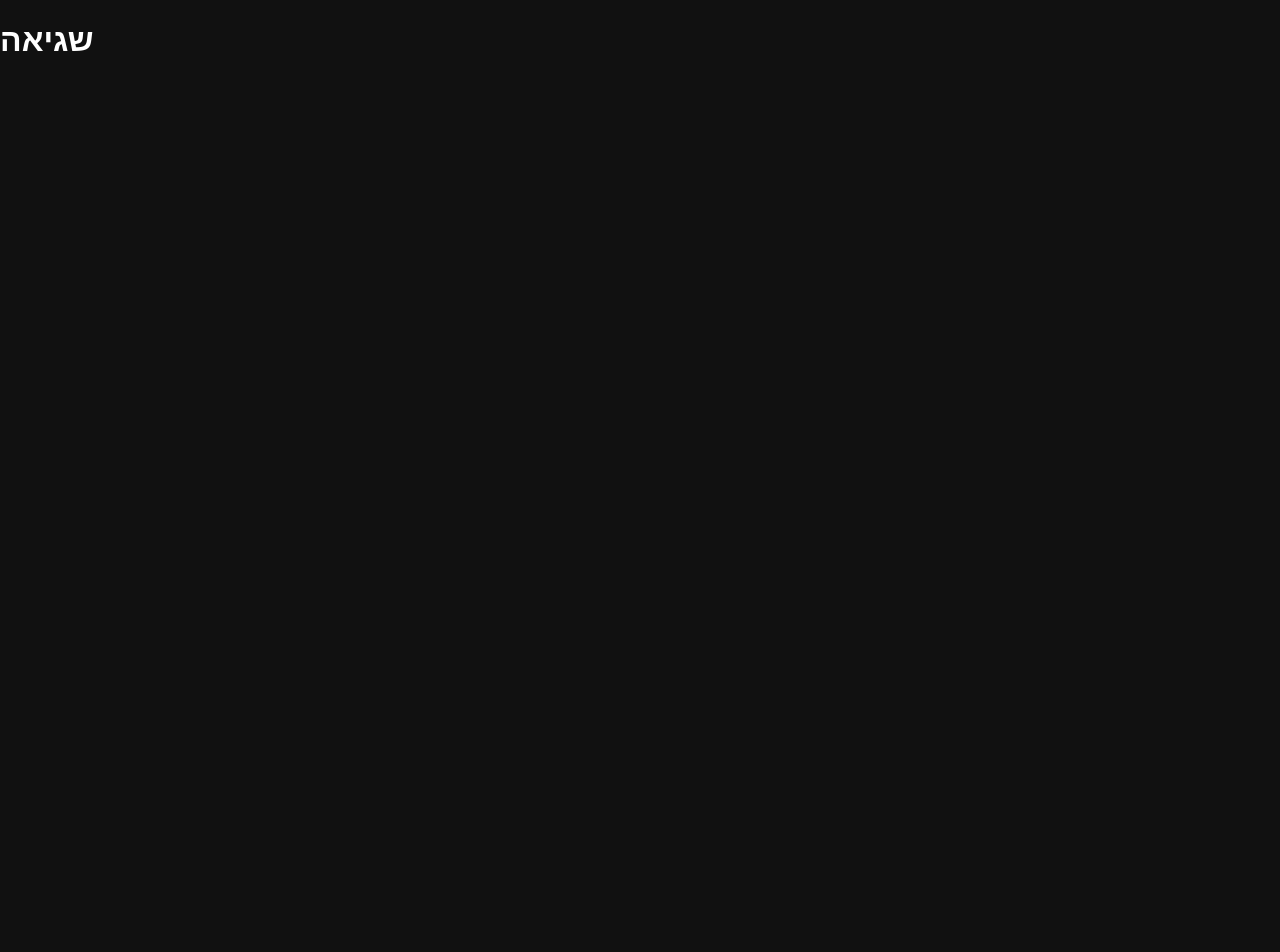
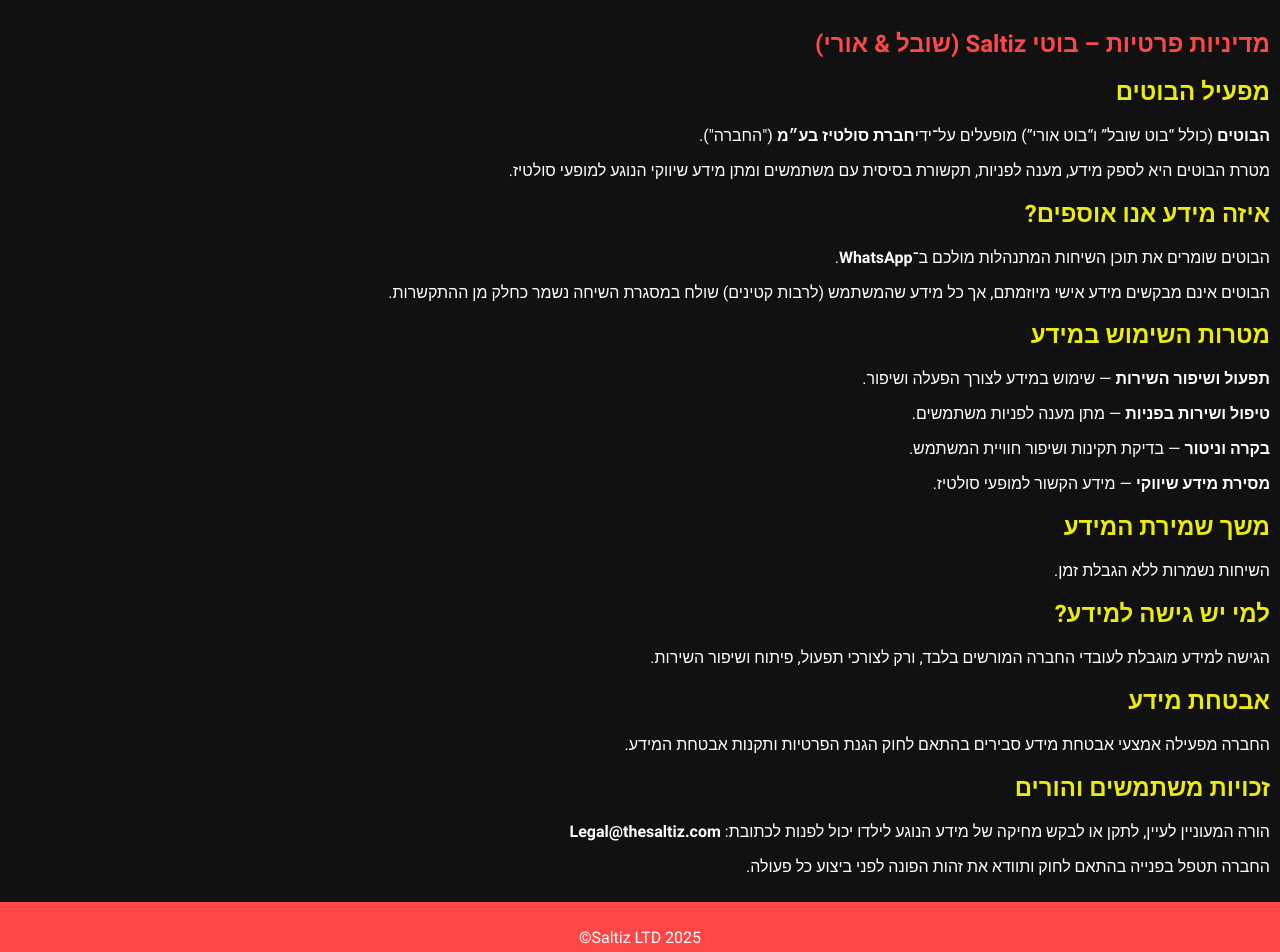
Before and after one commit to homericentertainment/general, a React (Vite) app: page /bots in a window 1280 px wide. Before the commit this address had no page. Shown: the top 952 px of the page. Before the commit the page ends 800 px from the top, so only its background shows below. Built offline with nearby package versions, Linux system fonts and the light colour scheme; a web font is replaced by a local one.

Commit message:
bots general

```diff
--- a/src/App.jsx
+++ b/src/App.jsx
@@ -5,6 +5,7 @@
 import Home from './pages/home.jsx'
 import TreasureHunt from './pages/treasure-hunt.jsx'
 import SalstarsBot from './pages/salstars-bot.jsx'
+import Bots from './pages/bots.jsx'
 
 // components
 import { Footer } from './components/footer.jsx'
@@ -24,6 +25,7 @@
       children: [
         { path: 'treasure-hunt', element: <TreasureHunt /> },
         { path: 'salstars-bot', element: <SalstarsBot /> },
+        { path: 'bots', element: <Bots /> },
         { path: '/', element: <Home /> },
       ],
     },
--- a/src/components/footer.jsx
+++ b/src/components/footer.jsx
@@ -1,5 +1,5 @@
 export function Footer() {
     return <div className="footer">
-        <p>Footer</p>
+        <p>©Saltiz LTD 2025</p>
     </div>
 }
--- /dev/null
+++ b/src/pages/bots.jsx
@@ -0,0 +1,58 @@
+import { useEffect } from 'react'
+
+export default function Bots() {
+    useEffect(() => {
+        document.title = 'סולטיז | בוט שובל ואורי מדיניות פרטיות '
+    }, [])
+
+    return <div className="policy">
+        <h1>מדיניות פרטיות – בוטי Saltiz (שובל & אורי)</h1>
+
+        <h2>מפעיל הבוטים</h2>
+        <p>
+            <strong>הבוטים</strong> (כולל “בוט שובל” ו“בוט אורי”) מופעלים על־ידי
+            <strong>חברת סולטיז בע״מ</strong> ("החברה").
+        </p>
+        <p>
+            מטרת הבוטים היא לספק מידע, מענה לפניות, תקשורת בסיסית עם משתמשים
+            ומתן מידע שיווקי הנוגע למופעי סולטיז.
+        </p>
+
+        <h2>איזה מידע אנו אוספים?</h2>
+        <p>הבוטים שומרים את תוכן השיחות המתנהלות מולכם ב־<strong>WhatsApp</strong>.</p>
+        <p>
+            הבוטים אינם מבקשים מידע אישי מיוזמתם, אך כל מידע שהמשתמש (לרבות קטינים)
+            שולח במסגרת השיחה נשמר כחלק מן ההתקשרות.
+        </p>
+
+        <h2>מטרות השימוש במידע</h2>
+        <p><strong>תפעול ושיפור השירות</strong> — שימוש במידע לצורך הפעלה ושיפור.</p>
+        <p><strong>טיפול ושירות בפניות</strong> — מתן מענה לפניות משתמשים.</p>
+        <p><strong>בקרה וניטור</strong> — בדיקת תקינות ושיפור חוויית המשתמש.</p>
+        <p><strong>מסירת מידע שיווקי</strong> — מידע הקשור למופעי סולטיז.</p>
+
+        <h2>משך שמירת המידע</h2>
+        <p>השיחות נשמרות ללא הגבלת זמן.</p>
+
+        <h2>למי יש גישה למידע?</h2>
+        <p>
+            הגישה למידע מוגבלת לעובדי החברה המורשים בלבד, ורק לצורכי תפעול,
+            פיתוח ושיפור השירות.
+        </p>
+
+        <h2>אבטחת מידע</h2>
+        <p>
+            החברה מפעילה אמצעי אבטחת מידע סבירים בהתאם לחוק הגנת הפרטיות
+            ותקנות אבטחת המידע.
+        </p>
+
+        <h2>זכויות משתמשים והורים</h2>
+        <p>
+            הורה המעוניין לעיין, לתקן או לבקש מחיקה של מידע הנוגע לילדו יכול לפנות
+            לכתובת: <strong>Legal@thesaltiz.com</strong>
+        </p>
+        <p>
+            החברה תטפל בפנייה בהתאם לחוק ותוודא את זהות הפונה לפני ביצוע כל פעולה.
+        </p>
+    </div>
+}
--- a/src/style/components/_footer.scss
+++ b/src/style/components/_footer.scss
@@ -2,5 +2,5 @@
     width: 100%;
     padding: 10px;
     @include flex(20px, center, center);
-    background-color: $background2;
+    background-color: $red;
 }
```
